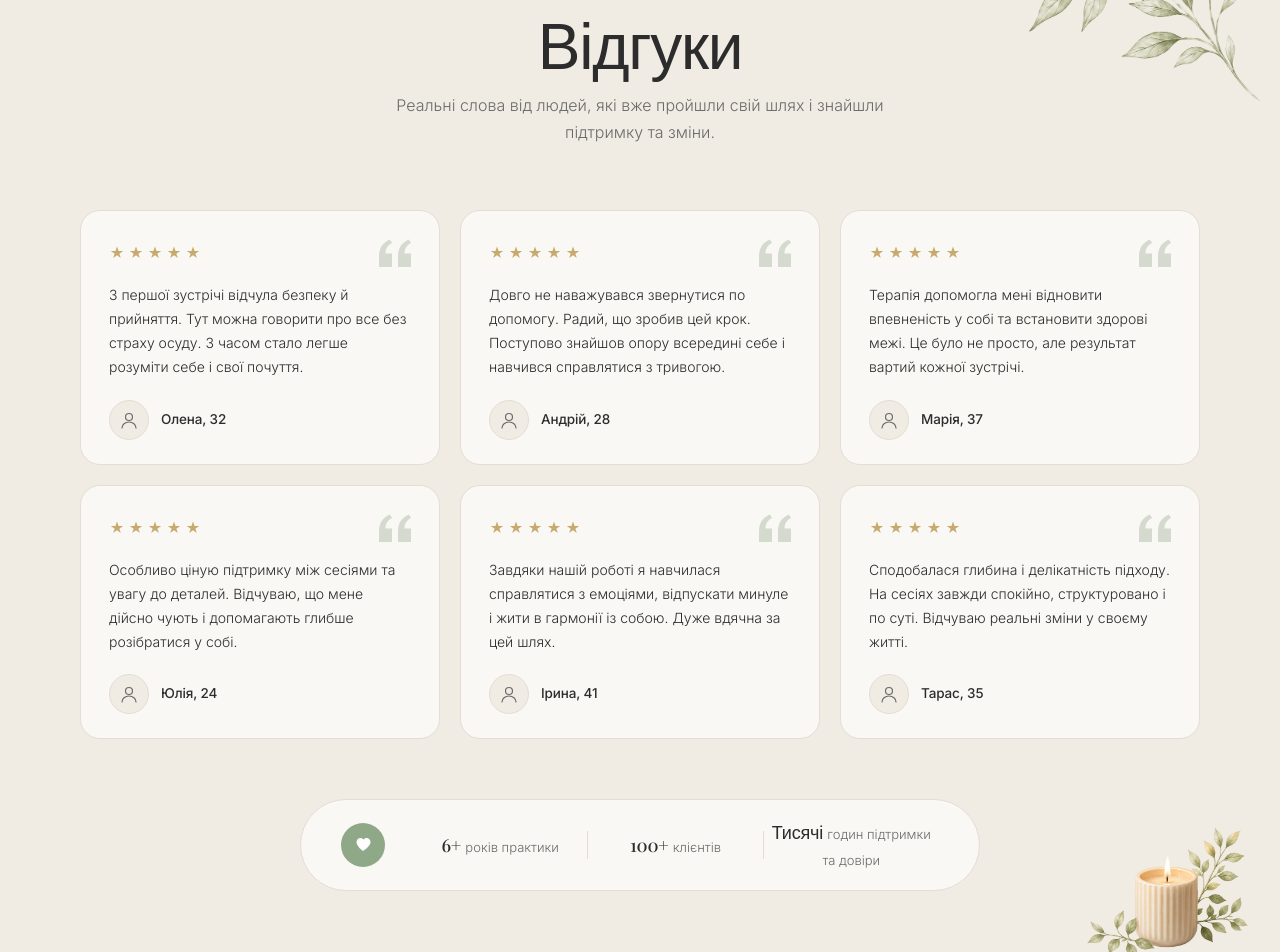
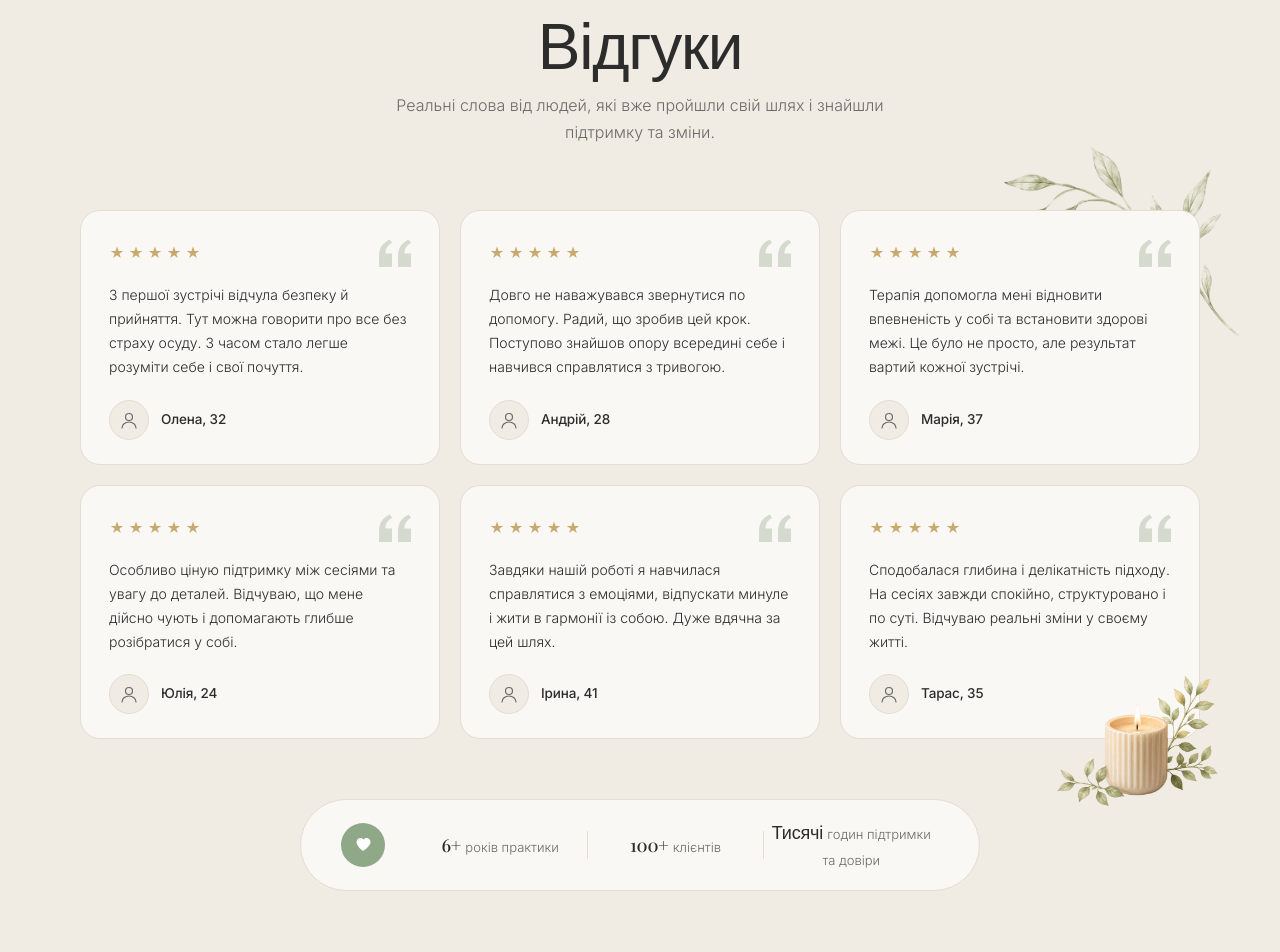
Before and after one commit to danylonahorniuk/psychologist-landing, a Next.js app: page / in a window 1280 px wide. Shown: the part 4360-5312 px from the top of the page. Built offline with nearby package versions, Linux system fonts and the light colour scheme.

Commit message:
feat: position herb and candle overlapping testimonial cards

```diff
--- a/components/Testimonials.tsx
+++ b/components/Testimonials.tsx
@@ -57,12 +57,7 @@ const QuoteIcon = () => (
 
 export default function Testimonials() {
   return (
-    <section id="reviews" style={{ position: "relative", padding: "100px 80px 80px", background: "var(--bg-warm)", overflow: "hidden" }}>
-
-      {/* Herb top-right */}
-      <div style={{ position: "absolute", top: 0, right: 0, width: "280px", height: "260px", pointerEvents: "none", zIndex: 0 }}>
-        <Image src="/herb.png" alt="" fill style={{ objectFit: "contain", objectPosition: "top right" }} sizes="280px" />
-      </div>
+    <section id="reviews" style={{ position: "relative", padding: "100px 80px 80px", background: "var(--bg-warm)" }}>
 
       <div style={{ position: "relative", zIndex: 1, maxWidth: "1280px", margin: "0 auto" }}>
 
@@ -93,11 +88,25 @@ export default function Testimonials() {
         </div>
 
         {/* 3×2 cards grid */}
+        <div style={{ position: "relative" }}>
+
+          {/* Herb — top-right, overlapping top-right card */}
+          <div style={{ position: "absolute", top: "-80px", right: "-60px", width: "300px", height: "280px", pointerEvents: "none", zIndex: 0 }}>
+            <Image src="/herb.png" alt="" fill style={{ objectFit: "contain", objectPosition: "top right" }} sizes="300px" />
+          </div>
+
+          {/* Candle — bottom-right, overlapping below bottom-right card */}
+          <div style={{ position: "absolute", bottom: "-80px", right: "-50px", width: "220px", height: "220px", pointerEvents: "none", zIndex: 2 }}>
+            <Image src="/candle.png" alt="" fill style={{ objectFit: "contain", objectPosition: "bottom right" }} sizes="220px" />
+          </div>
+
           <div style={{
             display: "grid",
             gridTemplateColumns: "repeat(3, 1fr)",
             gap: "20px",
             marginBottom: "60px",
+            position: "relative",
+            zIndex: 1,
           }}>
           {testimonials.map((t) => (
             <div
@@ -154,6 +163,7 @@ export default function Testimonials() {
               </div>
             </div>
           ))}
+          </div>
         </div>
 
         {/* Stats bar */}
@@ -217,11 +227,6 @@ export default function Testimonials() {
 
       </div>
 
-      {/* Candle + herb bottom-right */}
-      <div style={{ position: "absolute", bottom: 0, right: 0, width: "220px", height: "200px", pointerEvents: "none", zIndex: 0 }}>
-        <Image src="/candle.png" alt="" fill style={{ objectFit: "contain", objectPosition: "bottom right" }} sizes="220px" />
-      </div>
-
     </section>
   );
 }
```
Lines whose indentation alone changed are shown as unchanged.
